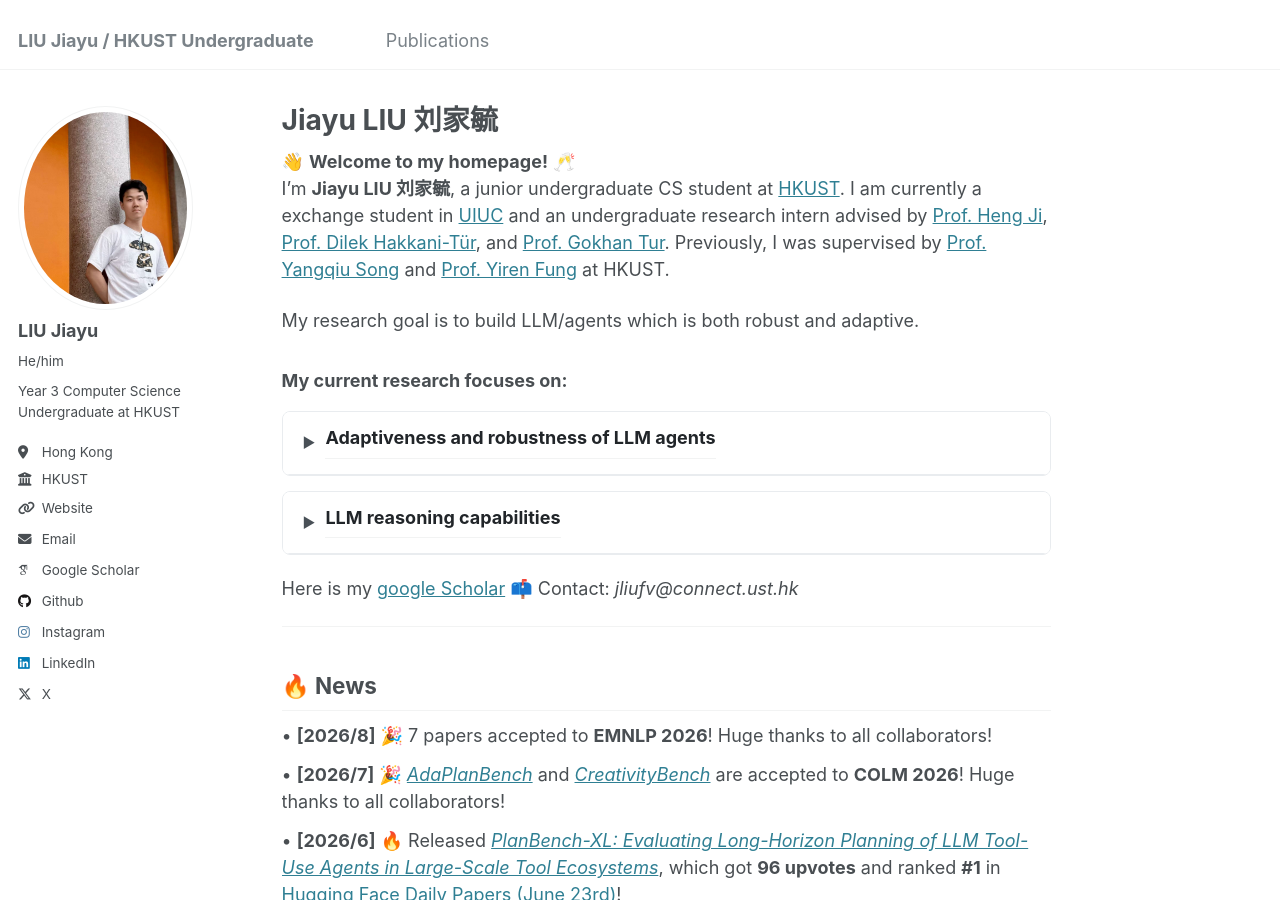
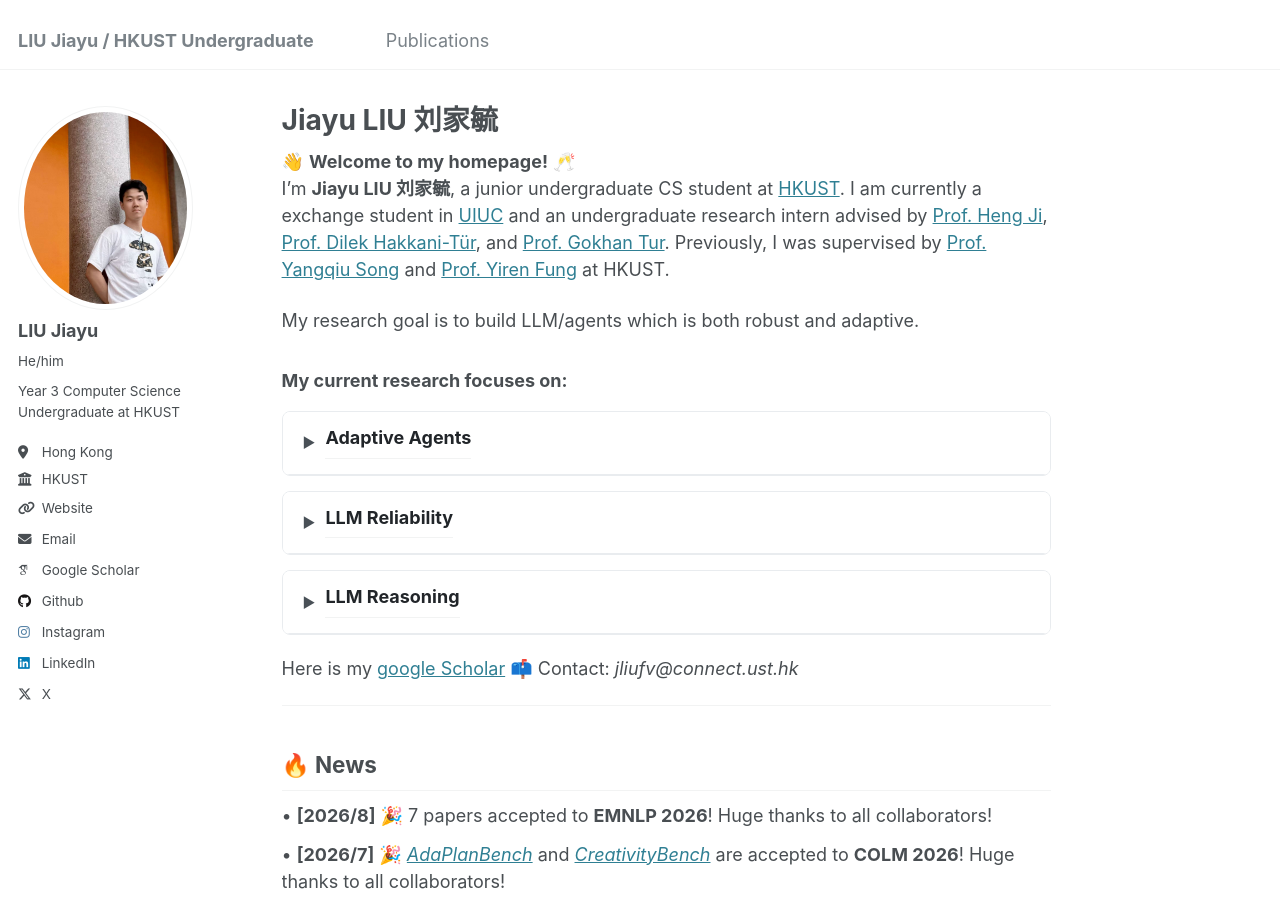
Before and after one commit to JiayuJeff/JiayuJeff.github.io, a Jekyll site: the page built from _pages/about.md, in a window 1280 px wide and 900 px high. Built offline with Jekyll 4.4.1, drawn with Linux system fonts in a browser that asks for light colours; some web fonts are replaced.

Commit message:
Update about page

```diff
--- a/_pages/about.md
+++ b/_pages/about.md
@@ -93,29 +93,30 @@ My research goal is to build LLM/agents which is both robust and adaptive.
   <div class="research-section">
     <div class="research-header" onclick="toggleSection(this)">
       <span class="research-icon">▶</span>
-      <h2>Adaptiveness and robustness of LLM agents</h2>
+      <h2>Adaptive Agents</h2>
     </div>
     <div class="research-content">
-      <p>Building LLM agents that can adapt their plans and remain reliable under uncertainty:</p>
-      <ol>
-        <li><strong>Adaptiveness:</strong> Evaluate and analyze LLM agents' adaptive planning abilities (<a href="https://arxiv.org/pdf/2511.02734v1">[CostBench]</a>, <a href="https://arxiv.org/abs/2606.05622">[AdaPlanBench]</a>, <a href="https://arxiv.org/abs/2606.22388">[PlanBench-XL]</a>)</li>
-        <li><strong>Robustness:</strong> Analyze the generalization of epistemic markers (<a href="https://arxiv.org/abs/2505.24778">[MarConf]</a>, <a href="https://arxiv.org/abs/2508.08992">[MarPT]</a>) and improve LLMs' noise awareness and robustness in RAG scenarios (<a href="https://arxiv.org/pdf/2601.11004">[NAACL]</a>)</li>
-      </ol>
+      <p>Evaluating and building LLM agents that adaptively evolve with dynamic users and environments (e.g., tools and their associated costs <a href="https://arxiv.org/abs/2606.22388">[PlanBench-XL]</a>, <a href="https://arxiv.org/pdf/2511.02734">[CostBench]</a>; evolving constraints <a href="https://arxiv.org/abs/2606.05622">[AdaPlanBench]</a>).</p>
     </div>
   </div>
 
   <div class="research-section">
     <div class="research-header" onclick="toggleSection(this)">
       <span class="research-icon">▶</span>
-      <h2>LLM reasoning capabilities</h2>
+      <h2>LLM Reliability</h2>
     </div>
     <div class="research-content">
-      <p>Pinpointing the crucial flaws in LLM reasoning and training diverse-thinking reasoning models:</p>
-      <ol>
-        <li><strong>Evaluation and Analysis:</strong> Identify failure reasons (mathematical proof reasoning <a href="https://arxiv.org/pdf/2506.17114">[RFMBench]</a>, RLIF <a href="#">[Rethinking RLIF]</a>)</li>
-        <li><strong>Methods:</strong> Self-evolution with verifiable signals (Diversity-Enhanced Reasoning with RL <a href="https://arxiv.org/abs/2507.20187">[Multirole-R1]</a>, Self-evolution via code <a
-        href="https://arxiv.org/abs/2603.03202">[Code2Math]</a>)</li>
-      </ol>
+      <p>Understanding and improving how LLMs express uncertainty and remain reliable <a href="https://arxiv.org/abs/2505.24778">[MarConf]</a>, especially when external information is imperfect or noisy <a href="https://arxiv.org/abs/2508.08992">[MarPT]</a>, <a href="https://arxiv.org/pdf/2601.11004">[NAACL]</a>.</p>
+    </div>
+  </div>
+
+  <div class="research-section">
+    <div class="research-header" onclick="toggleSection(this)">
+      <span class="research-icon">▶</span>
+      <h2>LLM Reasoning</h2>
+    </div>
+    <div class="research-content">
+      <p>Diagnosing crucial flaws in LLM reasoning <a href="https://arxiv.org/pdf/2506.17114">[RFMBench]</a>, <a href="#">[Rethinking RLIF]</a> and developing self-evolution methods with verifiable signals <a href="https://arxiv.org/abs/2507.20187">[Multirole-R1]</a>, <a href="https://arxiv.org/abs/2603.03202">[Code2Math]</a>.</p>
     </div>
   </div>
 
```
